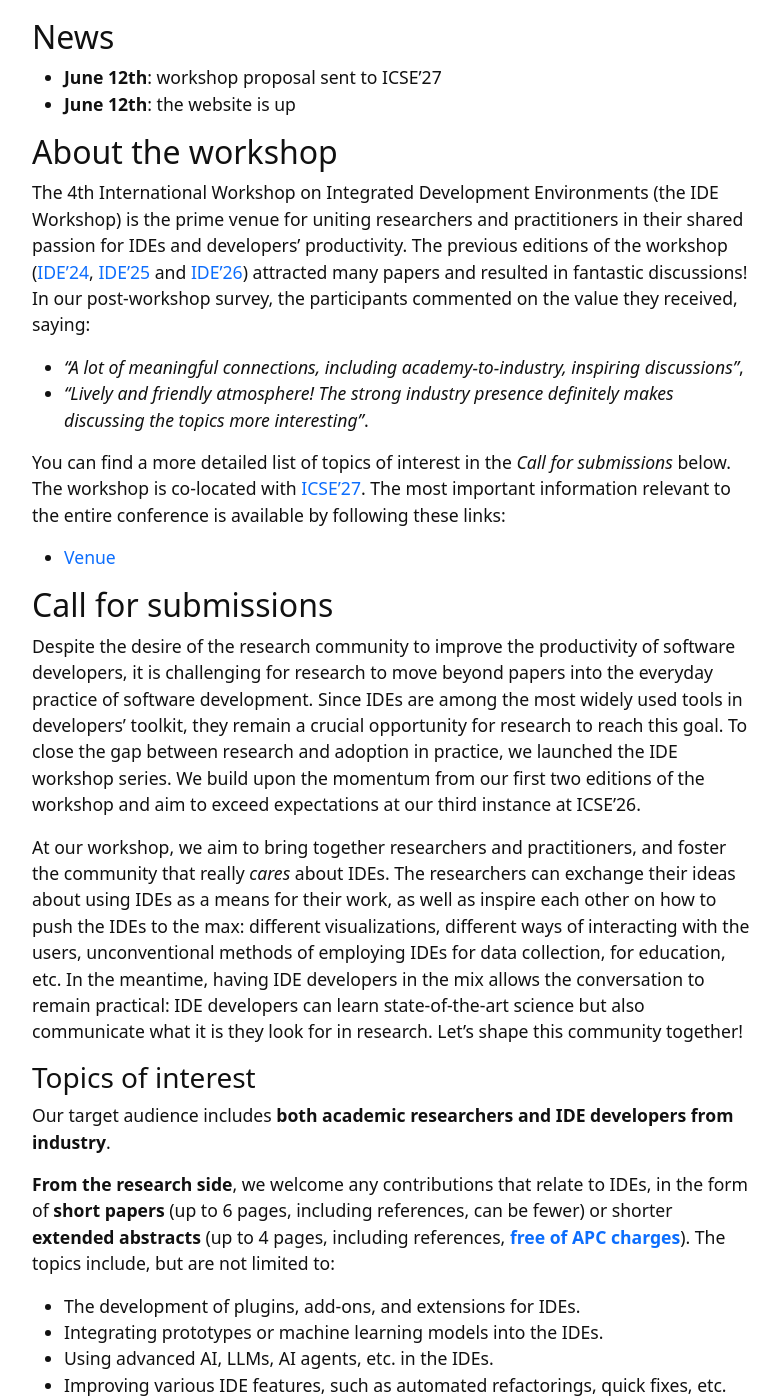
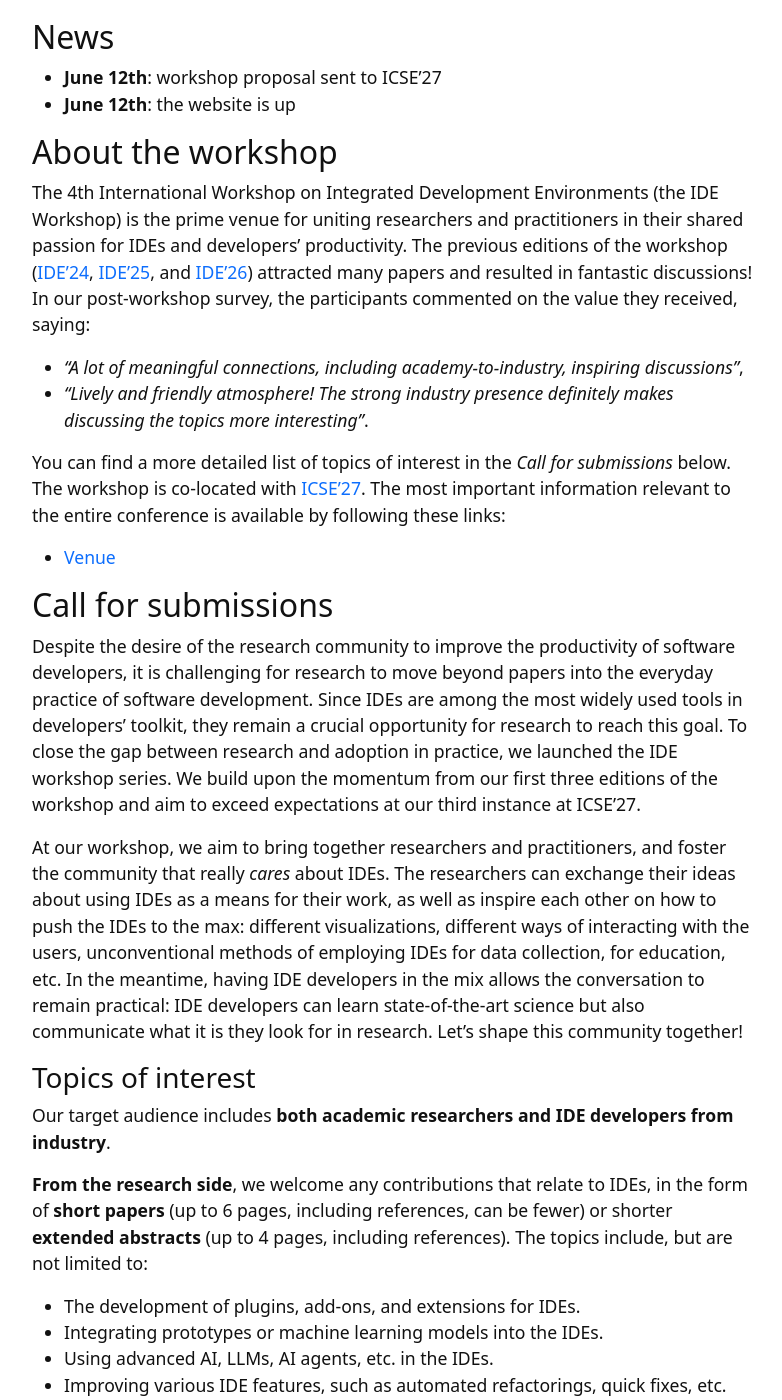
Before and after one commit to ide-workshop/ide-workshop.github.io, a Jekyll site: the page built from index.md, in a window 1280 px wide and 1400 px high, scrolled down 490 px. Shown: the whole window, without its empty margins (245-1027 px from the left). Built offline with Jekyll 4.4.1, drawn with Linux system fonts in a browser that asks for light colours; some of the changed text lies outside the part shown.

Commit message:
Prepare 2027

```diff
--- a/index.md
+++ b/index.md
@@ -15,7 +15,7 @@
 The 4th International Workshop on Integrated Development Environments (the IDE Workshop) is the prime venue for uniting researchers
 and practitioners in their shared passion for IDEs and developers' productivity.
 The previous editions of the workshop ([IDE'24](https://ide-workshop.github.io/content/ide-2024.html),
-[IDE'25](https://ide-workshop.github.io/content/ide-2025.html) and
+[IDE'25](https://ide-workshop.github.io/content/ide-2025.html), and
 [IDE'26](https://ide-workshop.github.io/content/ide-2026.html)) attracted many papers and
 resulted in fantastic discussions! In our post-workshop survey, the participants commented
 on the value they received, saying:
@@ -36,8 +36,8 @@
 it is challenging for research to move beyond papers into the everyday practice of software development.
 Since IDEs are among the most widely used tools in developers’ toolkit, they remain a crucial opportunity
 for research to reach this goal. To close the gap between research and adoption in practice,
-we launched the IDE workshop series. We build upon the momentum from our first two editions of the workshop and aim
-to exceed expectations at our third instance at ICSE'26.
+we launched the IDE workshop series. We build upon the momentum from our first three editions of the workshop and aim
+to exceed expectations at our third instance at ICSE'27.
 
 At our workshop, we aim to bring together researchers and practitioners, and foster the community that really _cares_
 about IDEs. The researchers can exchange their ideas about using IDEs as a means for their work, as well as
@@ -51,7 +51,7 @@
 Our target audience includes **both academic researchers and IDE developers from industry**.
 
 **From the research side**, we welcome any contributions that relate to IDEs, in the form of **short
-papers** (up to 6 pages, including references, can be fewer) or shorter **extended abstracts** (up to 4 pages, including references, [**free of APC charges**](https://libraries.acm.org/acmopen/article-types)).
+papers** (up to 6 pages, including references, can be fewer) or shorter **extended abstracts** (up to 4 pages, including references).
 The topics include, but are not limited to:
 
 * The development of plugins, add-ons, and extensions for IDEs.
@@ -81,8 +81,8 @@
 
 We want to foster an inclusive community that is welcoming not only established academic researchers but also
 industry participants who might not be familiar with writing academic papers. Thus, we invite IDE builders to
-contribute short **extended abstracts** (up to 4 pages, including references, [**free of APC charges**](https://libraries.acm.org/acmopen/article-types)) in free form,
-and we ourselves can help with their formatting.
+contribute short **extended abstracts** (up to 4 pages, including references) in free form,
+and **we ourselves can help with their formatting**.
 
 We invited developers and project managers of several IDEs (IntelliJ, Visual Studio, Eclipse, NetBeans, VS Code,
 AndroidStudio, etc.) to foster a fruitful discussion that can result in practical collaborations. Please join us,
```
